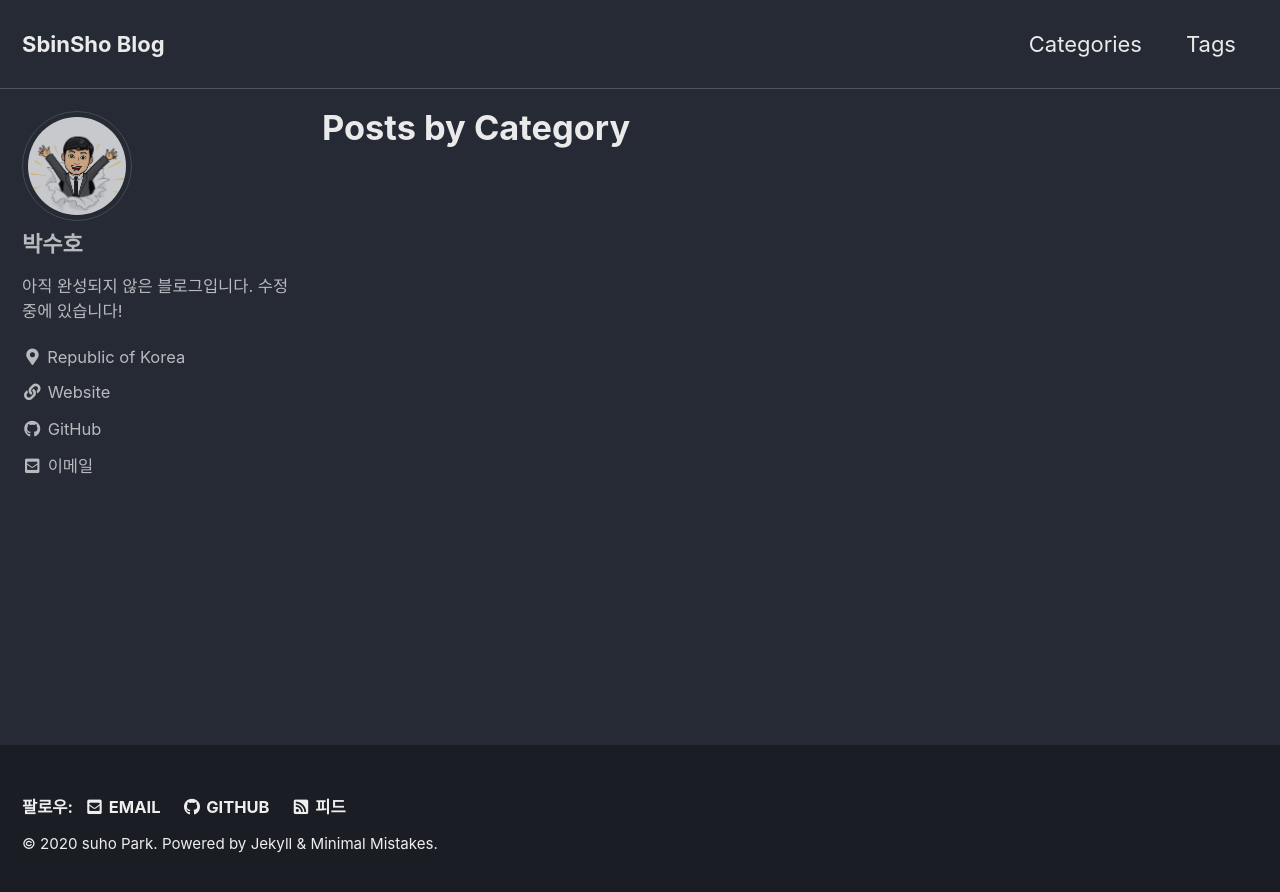
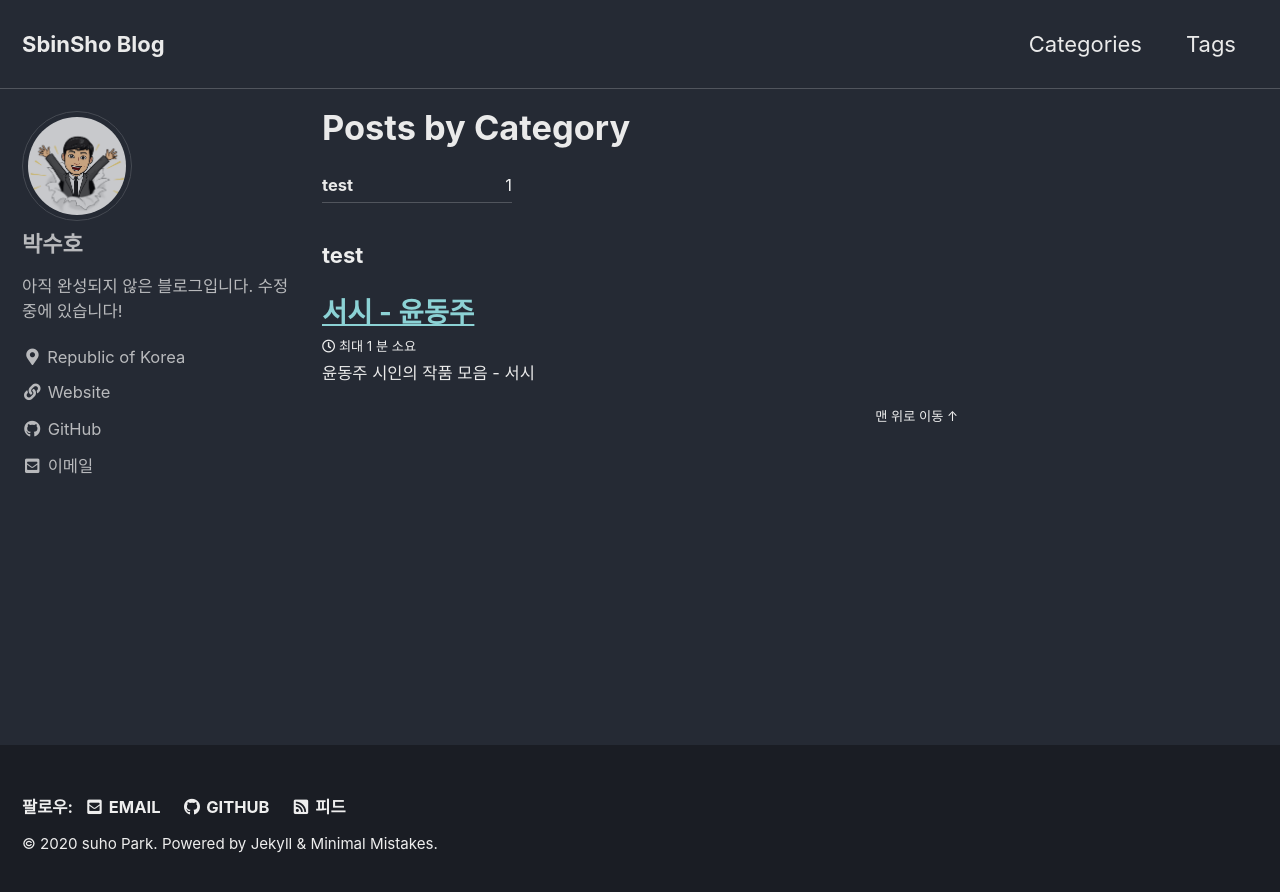
Before and after one commit to SbinSho/SbinSho.github.io, a Jekyll site: the page built from _pages/category-archive.md, in a window 1280 px wide. Shown: the top 892 px of the page. Built offline with Jekyll 4.4.1, drawn with Linux system fonts in a browser that asks for light colours; cached includes are drawn as plain includes.

Commit message:
_config.yml 수정 및 _posts 테스트

```diff
--- a/_config.yml
+++ b/_config.yml
@@ -178,7 +178,7 @@ exclude:
 keep_files:
   - .git
   - .svn
-encoding: "utf-8"
+encoding: utf-8
 markdown_ext: "markdown,mkdown,mkdn,mkd,md"
 
 
--- /dev/null
+++ b/_posts/2019-04-14-si-susi.md
@@ -0,0 +1,25 @@
+---
+title:  "서시 - 윤동주"
+excerpt: "윤동주 시인의 작품 모음 - 서시"
+
+categories:
+  - test
+tags:
+  - 서시
+  - 윤동주
+  - 시
+last_modified_at: 2019-04-13T08:06:00-05:00
+---
+
+서시
+
+죽는 날까지 하늘을 우러러
+한점 부끄럼이 없기를,
+잎새에 이는 바람에도
+나는 괴로워했다.
+별을 노래하는 마음으로
+모든 죽어가는 것을 사랑해야지
+그리고 나한테 주어진 길을
+걸어가야겠다.
+
+오늘밤에도 별이 바람에 스치운다.
```
